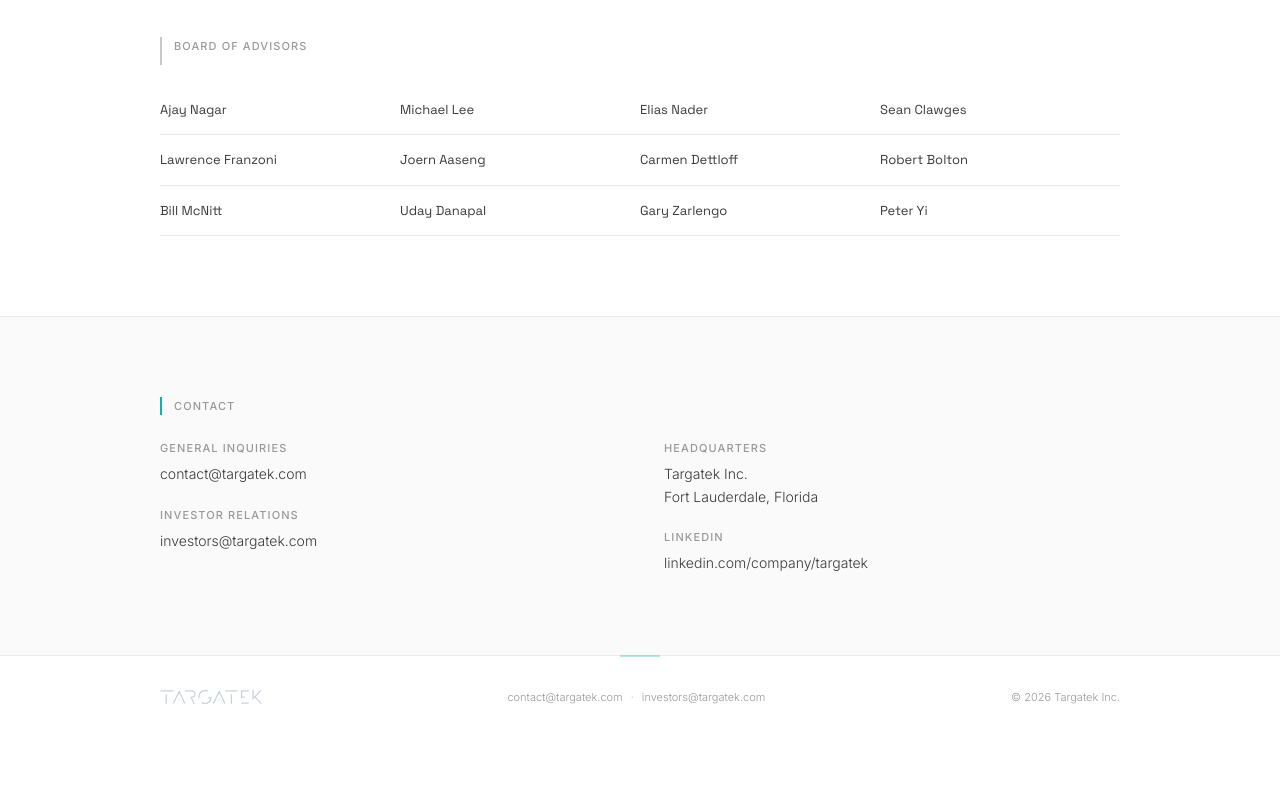
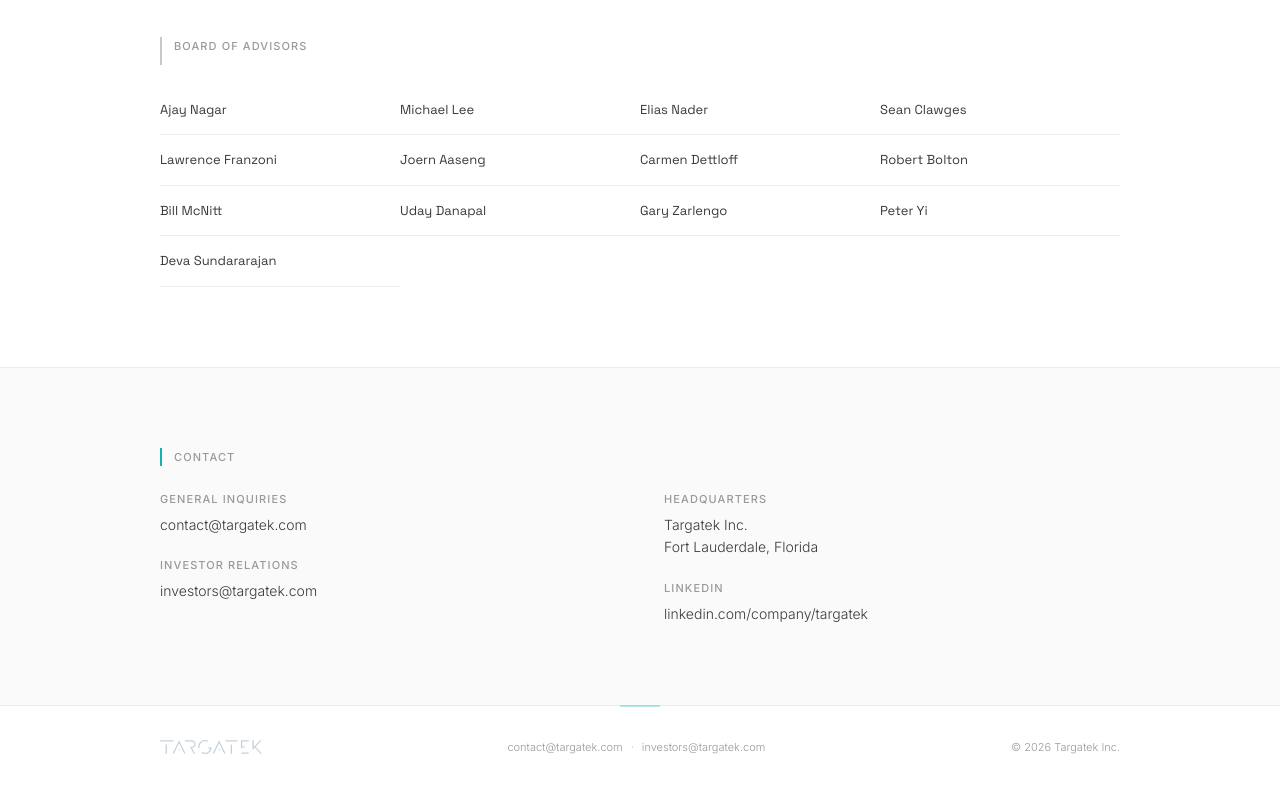
Before and after one commit to Textak-AI/targatek-site, a website: page public/index.html in a window 1280 px wide. Shown: the part 1530-2318 px from the top of the page. Before the commit the page ends 2268 px from the top, so only its background shows below. Drawn offline with Linux system fonts and the light colour scheme.

Commit message:
Add Deva Sundararajan to Board of Advisors

```diff
--- a/public/index.html
+++ b/public/index.html
@@ -573,6 +573,7 @@
         <div class="advisor-card"><div class="advisor-name">Uday Danapal</div></div>
         <div class="advisor-card"><div class="advisor-name">Gary Zarlengo</div></div>
         <div class="advisor-card"><div class="advisor-name">Peter Yi</div></div>
+        <div class="advisor-card"><div class="advisor-name">Deva Sundararajan</div></div>
       </div>
     </div>
   </div>
```
